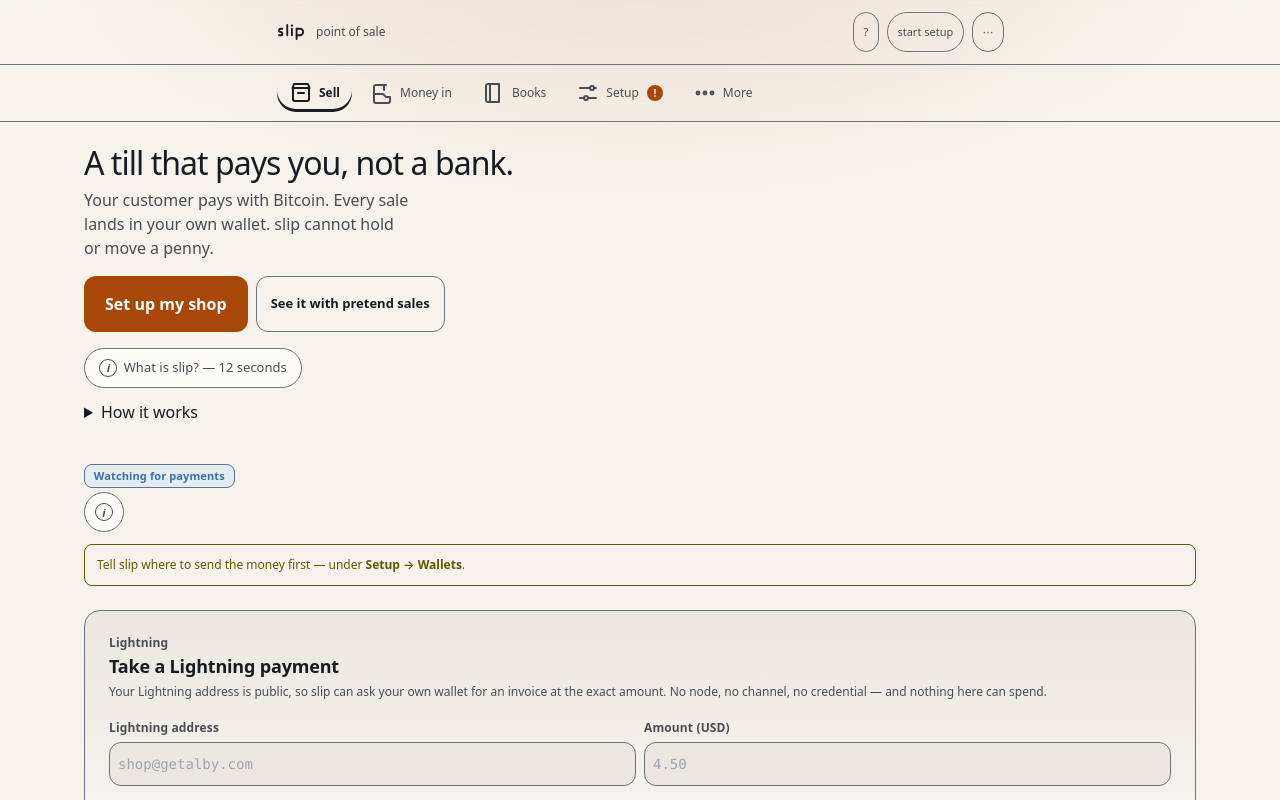
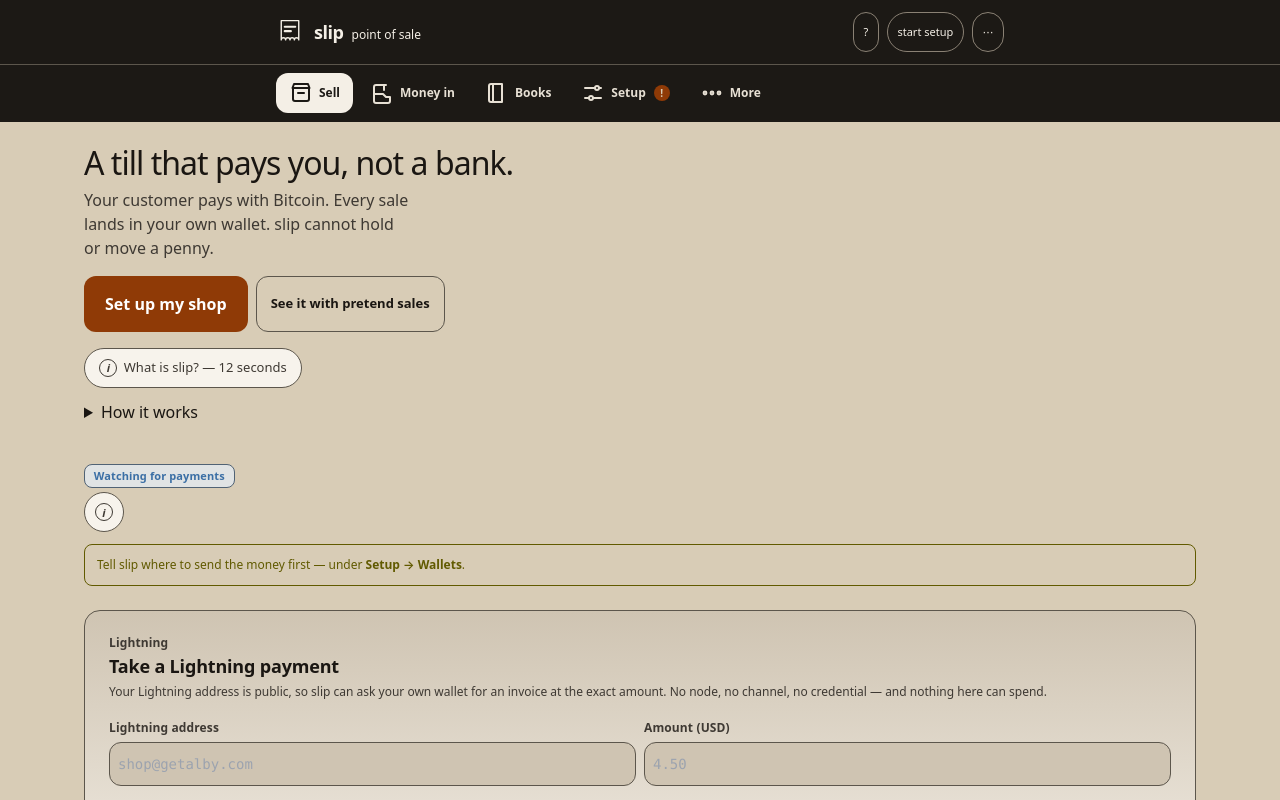
Before and after one commit to kitsboy/slip, a React (Vite) app: page / in a window 1280 px wide. Shown: the top 800 px of the page. Built offline with nearby package versions, Linux system fonts and the light colour scheme.

Commit message:
v2: a stone page and a solid nav
The light page was one cream sheet, and the tabs sat on a see-through bar with a hairline. The ground is stone, the cards lift off it, and the nav is a dark bar with the chosen tab filled in.

```diff
--- a/src/App.tsx
+++ b/src/App.tsx
@@ -197,7 +197,7 @@ export default function App() {
       const light = theme === 'light';
       document
         .querySelector('meta[name="theme-color"]')
-        ?.setAttribute('content', light ? '#f6f3ed' : '#17130f');
+        ?.setAttribute('content', light ? '#d8ccb6' : '#17130f');
     }
     try {
       saveTheme(appStore(), theme);
@@ -261,7 +261,7 @@ export default function App() {
         <div className="mx-auto flex max-w-3xl items-center justify-between gap-2 px-5 py-3">
           <div className="flex items-center gap-2.5">
             {document.documentElement.dataset.skin === 'v2' ? (
-              <Brand variant="wordmark" height={18} />
+              <Brand variant="mark" height={28} />
             ) : (
               <span
                 aria-hidden
@@ -271,9 +271,7 @@ export default function App() {
               </span>
             )}
             <span className="flex items-baseline gap-2">
-              {document.documentElement.dataset.skin === 'v2' ? null : (
-                <span className="text-lg font-semibold tracking-tight">slip</span>
-              )}
+              <span className="text-lg font-semibold tracking-tight">slip</span>
               <span className="hidden text-xs text-muted sm:inline">point of sale</span>
             </span>
           </div>
--- a/src/index.css
+++ b/src/index.css
@@ -638,15 +638,15 @@ button {
    --------------------------------------------------------------------------- */
 
 html[data-skin='v2'] {
-  --v2-bg: #f6f3ed;
-  --v2-card: #fdfcf9;
-  --v2-sunk: #ebe7e0;
-  --v2-raised: #fdfcf9;
-  --v2-ink: #171b22;
-  --v2-ink-2: #484d55;
-  --v2-edge: #6c727b;
-  --v2-line: #d4d1ca;
-  --v2-acc: #a84808;
+  --v2-bg: #d8ccb6;
+  --v2-card: #f7f3ec;
+  --v2-sunk: #cfc4b2;
+  --v2-raised: #f7f3ec;
+  --v2-ink: #1a1612;
+  --v2-ink-2: #3e3933;
+  --v2-edge: #5c564c;
+  --v2-line: #b7ad9e;
+  --v2-acc: #8f3a06;
   --v2-on-acc: #ffffff;
   --v2-good: #0b5d2a;
   --v2-warn: #615a00;
@@ -834,7 +834,7 @@ html[data-skin='v2']:not([data-theme='contrast']) {
 }
 
 html[data-skin='v2']:not([data-theme='dark']):not([data-theme='contrast']) {
-  --slip-accent: #a84808;
+  --slip-accent: #8f3a06;
 }
 
 html[data-skin='v2'][data-theme='dark'] {
@@ -1228,16 +1228,53 @@ html[data-skin='v2'] .v2-demo {
   font-size: 14px;
   line-height: 20px;
 }
+html[data-skin='v2'] body {
+  background-image: none;
+}
+
+/* The bar is solid in both themes. A see-through cream bar was the thing that looked broken. */
+html[data-skin='v2'] header,
+html[data-skin='v2'] nav[aria-label='Primary sections (phone)'] {
+  background: #1c1915;
+  color: #f4efe6;
+  border-color: #1c1915;
+  backdrop-filter: none;
+  -webkit-backdrop-filter: none;
+}
+html[data-skin='v2'] header .chip,
+html[data-skin='v2'] header .text-muted {
+  color: #f4efe6;
+  border-color: #8a8174;
+}
+html[data-skin='v2'] header .panel {
+  background: var(--v2-card);
+  color: var(--v2-ink);
+}
+html[data-skin='v2'] header .panel .text-muted,
+html[data-skin='v2'] header .panel a,
+html[data-skin='v2'] header .panel button {
+  color: var(--v2-ink);
+  border-color: var(--v2-edge);
+}
 html[data-skin='v2'] .v2-tab {
-  color: var(--v2-ink-2);
+  color: #e7e0d4;
   background: transparent;
   border-color: transparent;
-  font-weight: 500;
+  font-weight: 600;
+  box-shadow: none;
 }
 html[data-skin='v2'] .v2-tab-on {
-  color: var(--v2-ink);
+  color: #1c1915;
+  background: #f4efe6;
+  border-color: transparent;
   font-weight: 700;
-  box-shadow: inset 0 -3px 0 var(--v2-ink);
+  box-shadow: none;
+  border-radius: 12px;
+}
+html[data-skin='v2'] nav[aria-label='Primary sections (phone)'] a {
+  font-size: 13px;
+  margin: 6px 4px;
+  border-radius: 12px;
 }
 html[data-skin='v2'] .v2-tools {
   display: flex;
@@ -1471,8 +1508,9 @@ html[data-skin='v2'] .v2-catalog {
 html[data-skin='v2'] .v2-tile {
   min-height: 96px;
   border-radius: 16px;
-  border-color: var(--v2-line);
+  border-color: var(--v2-edge);
   background: var(--v2-card);
+  color: var(--v2-ink);
 }
 html[data-skin='v2'] .v2-tile:active {
   transform: translateY(1px);
@@ -1492,7 +1530,7 @@ html[data-skin='v2'] .v2-figure {
   letter-spacing: -0.03em;
   font-variant-numeric: tabular-nums;
   color: var(--v2-ink);
-  border-bottom: 2px solid #a84808;
+  border-bottom: 2px solid #8f3a06;
   width: fit-content;
 }
 html[data-skin='v2'][data-theme='dark'] .v2-figure {
@@ -1581,7 +1619,7 @@ html[data-skin='v2'] .v2-pay .figure {
   font-size: 56px;
   line-height: 1;
   letter-spacing: -0.03em;
-  border-bottom: 2px solid #a84808;
+  border-bottom: 2px solid #8f3a06;
   width: fit-content;
 }
 html[data-skin='v2'][data-theme='dark'] .v2-pay .figure {
@@ -1595,7 +1633,7 @@ html[data-skin='v2'] .v2-display .figure {
   font-size: 64px;
   line-height: 1;
   letter-spacing: -0.03em;
-  border-bottom: 2px solid #a84808;
+  border-bottom: 2px solid #8f3a06;
   width: fit-content;
   margin-inline: auto;
 }
--- a/src/main.tsx
+++ b/src/main.tsx
@@ -123,7 +123,7 @@ document.documentElement.dataset.skin = asked === 'v1' ? 'v1' : 'v2';
 if (document.documentElement.dataset.skin === 'v2') {
   const themeMeta = document.querySelector('meta[name="theme-color"]');
   const light = document.documentElement.getAttribute('data-theme') === 'light';
-  themeMeta?.setAttribute('content', light ? '#f6f3ed' : '#17130f');
+  themeMeta?.setAttribute('content', light ? '#d8ccb6' : '#17130f');
 }
 
 /**
```
